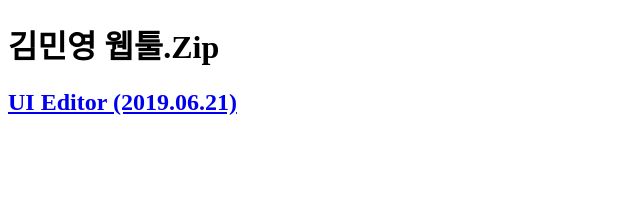
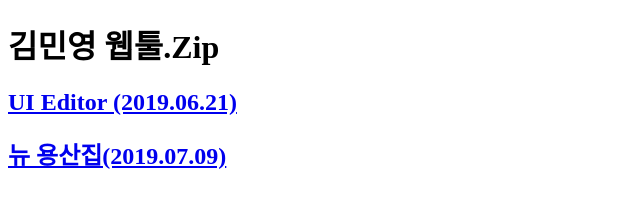
Before and after one commit to mykim1997/mykim1997.github.io, a plain HTML site: page index.html in a window 1280 px wide. Shown: the whole page, without its empty margins (0-640 px from the left). Drawn offline with Linux system fonts and the light colour scheme.

Commit message:
update ysnzp

```diff
--- a/index.html
+++ b/index.html
@@ -10,5 +10,8 @@
     <h1>김민영 웹툴.Zip</h1>
     <a href="uiEditor.html">
         <h2>UI Editor (2019.06.21)</h2>    </a>
+    <a href="/new ysnzp/new_ysnzp.html">
+        <h2>뉴 용산집(2019.07.09)</h2>
+    </a>
 </body>
 </html>
```
